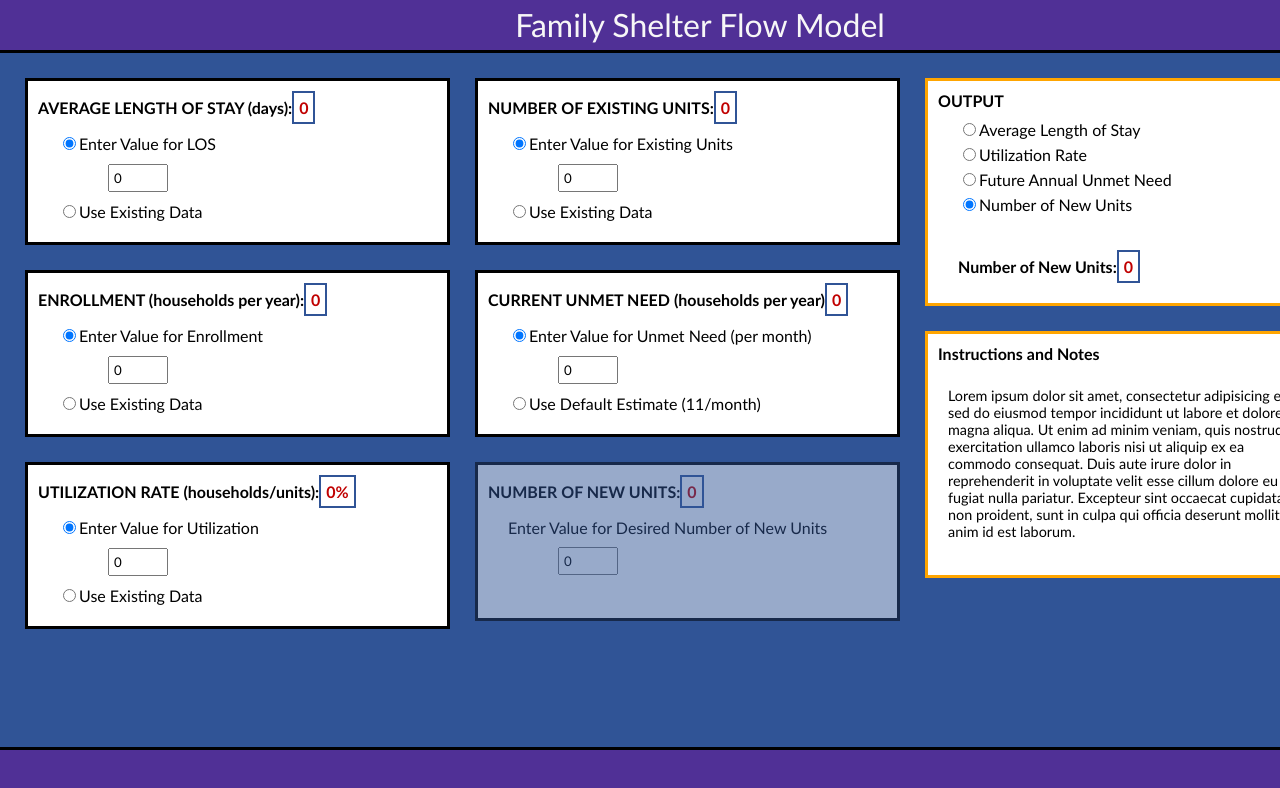
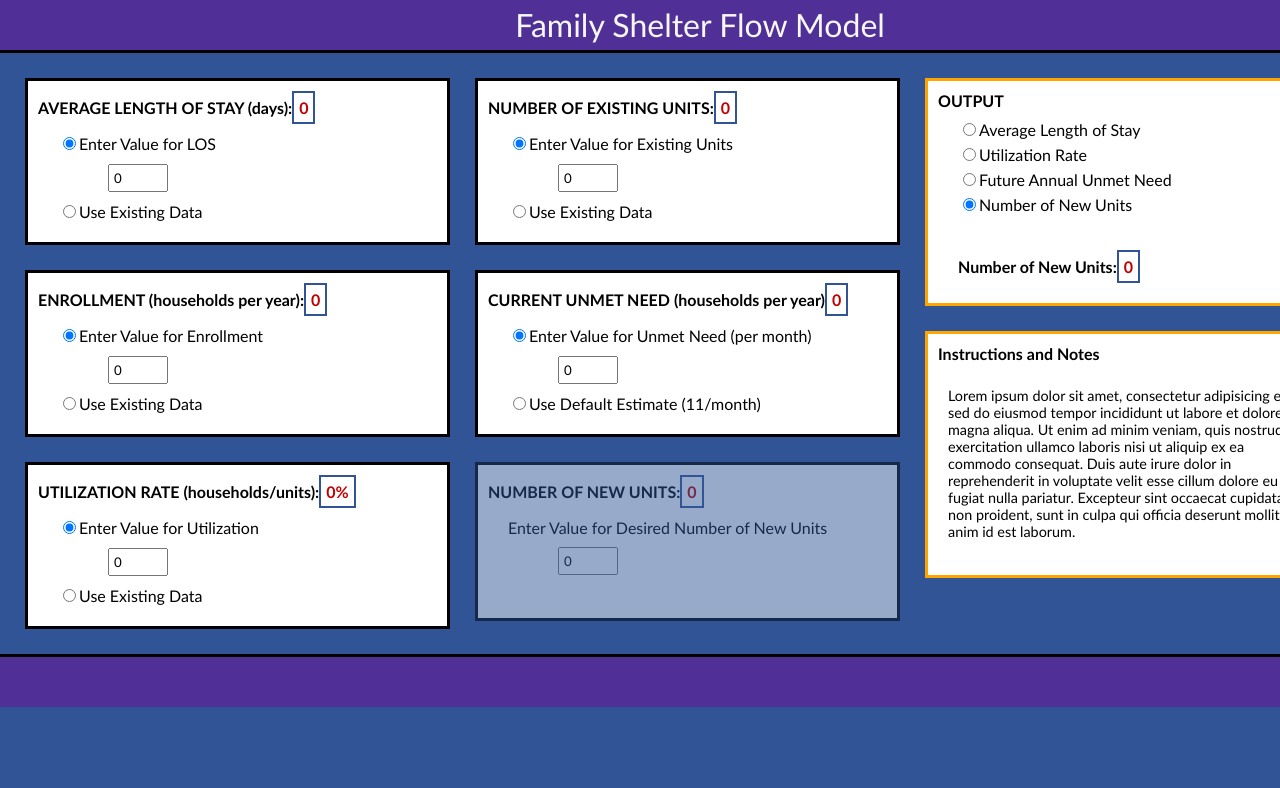
Before and after one commit to rachelrue/ShelterModel, an Angular app in the folder AngularCode/: page / in a window 1280 px wide. Shown: the top 788 px of the page. Built offline with nearby package versions, Linux system fonts and the light colour scheme.

Commit message:
fixed footer

```diff
--- a/AngularCode/src/app/app.component.css
+++ b/AngularCode/src/app/app.component.css
@@ -34,8 +34,7 @@ body {
 }
 
 #bottomBar{
-	position: absolute;
-	bottom: 0;
+	margin-top: 25px;
 	width:100%;
 	min-width: 1400px;
 	background-color: #503096;
```
Also changed, not shown: 8 other files (tests, documents, lock files or other folders).
